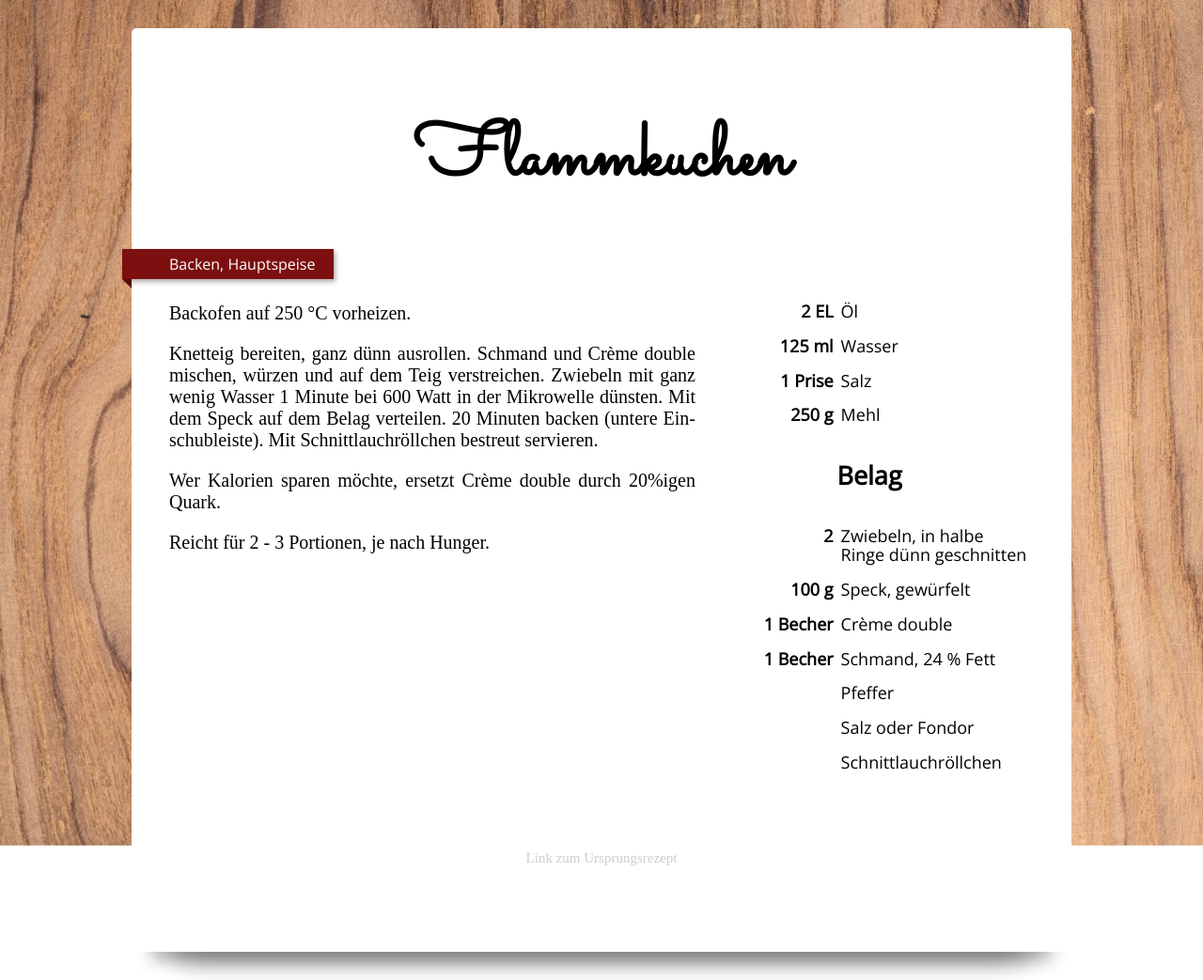
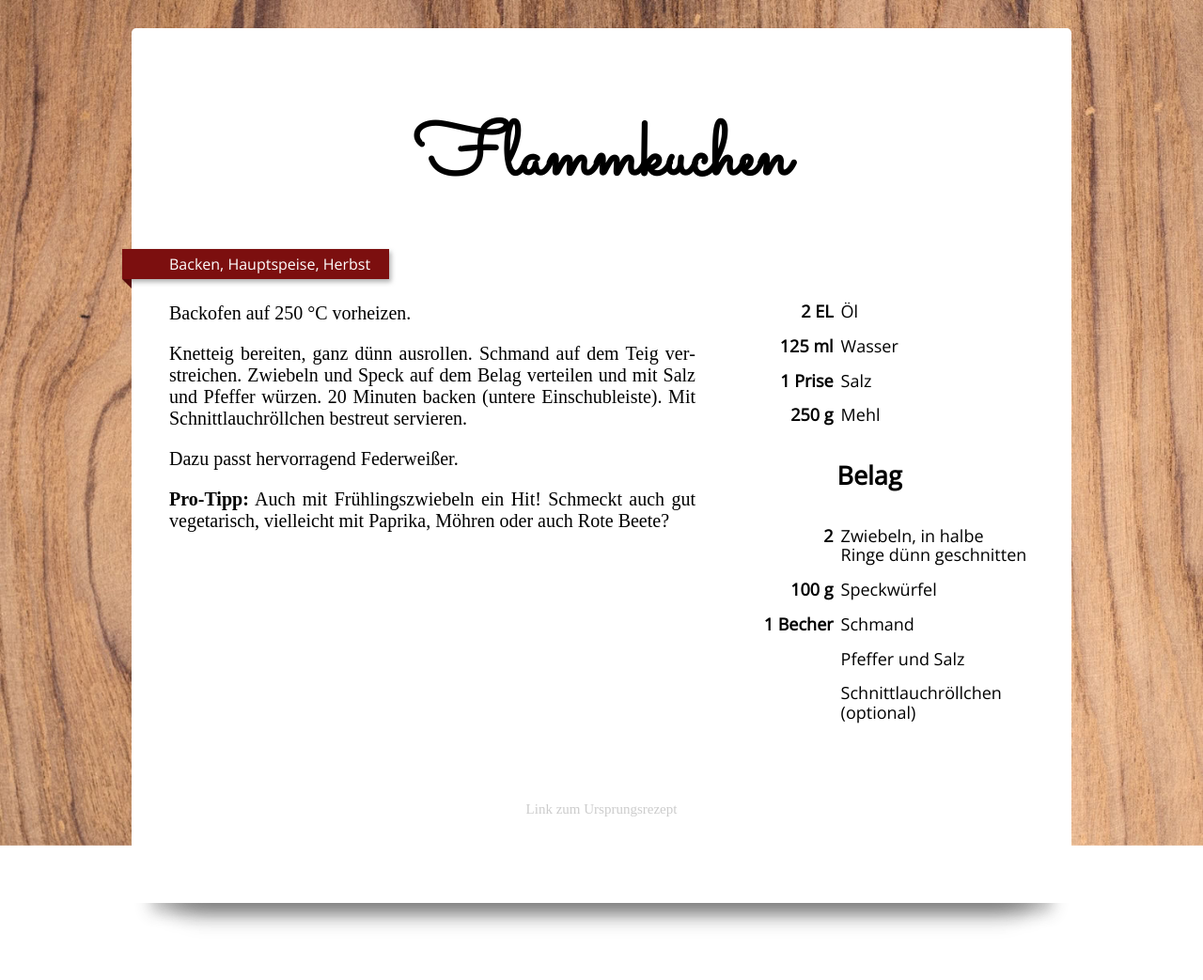
Before and after one commit to konstantinkobs/rezepte, a Jekyll site: the page built from _rezepte/flammkuchen.md, in a window 1280 px wide. Shown: the whole page at 94% size. Built offline with Jekyll 4.4.1, drawn with Linux system fonts in a browser that asks for light colours; some web fonts are replaced; after the commit the page ends 991 px from its top, so only the background shows below that.

Commit message:
Update flammkuchen.md

```diff
--- a/_rezepte/flammkuchen.md
+++ b/_rezepte/flammkuchen.md
@@ -1,33 +1,33 @@
 ---
 title: Flammkuchen
 tags:
-- Backen
-- Hauptspeise
+  - Backen
+  - Hauptspeise
+  - Herbst
 name: Flammkuchen
-link: https://www.chefkoch.de/rezepte/1107291216818673/Schneller-Flammkuchen.html
+link: 'https://www.chefkoch.de/rezepte/1107291216818673/Schneller-Flammkuchen.html'
 zutaten:
-- 2 EL  Öl
-- 125 ml  Wasser
-- 1 Prise  Salz
-- 250 g  Mehl
+  - 2 EL  Öl
+  - 125 ml  Wasser
+  - 1 Prise  Salz
+  - 250 g  Mehl
 weitere_zutaten:
-- name: Belag
-  zutaten:
-  - 2  Zwiebeln, in halbe Ringe dünn geschnitten
-  - 100 g  Speck, gewürfelt
-  - 1 Becher  Crème double
-  - 1 Becher  Schmand, 24 % Fett
-  - "  Pfeffer"
-  - "  Salz oder Fondor"
-  - "  Schnittlauchröllchen"
+  - name: Belag
+    zutaten:
+      - '2  Zwiebeln, in halbe Ringe dünn geschnitten'
+      - 100 g  Speckwürfel
+      - 1 Becher  Schmand
+      - '  Pfeffer und Salz'
+      - '  Schnittlauchröllchen (optional)'
+published: true
 ---
 
 Backofen auf 250 °C vorheizen.
 
 Knetteig bereiten, ganz dünn ausrollen.
-Schmand und Crème double mischen, würzen und auf dem Teig verstreichen.
-Zwiebeln mit ganz wenig Wasser 1 Minute bei 600 Watt in der Mikrowelle dünsten. Mit dem Speck auf dem Belag verteilen. 20 Minuten backen (untere Einschubleiste). Mit Schnittlauchröllchen bestreut servieren.
+Schmand auf dem Teig verstreichen.
+Zwiebeln und Speck auf dem Belag verteilen und mit Salz und Pfeffer würzen. 20 Minuten backen (untere Einschubleiste). Mit Schnittlauchröllchen bestreut servieren.
 
-Wer Kalorien sparen möchte, ersetzt Crème double durch 20%igen Quark.
+Dazu passt hervorragend Federweißer.
 
-Reicht für 2 - 3 Portionen, je nach Hunger.
+**Pro-Tipp:** Auch mit Frühlingszwiebeln ein Hit! Schmeckt auch gut vegetarisch, vielleicht mit Paprika, Möhren oder auch Rote Beete?
```
